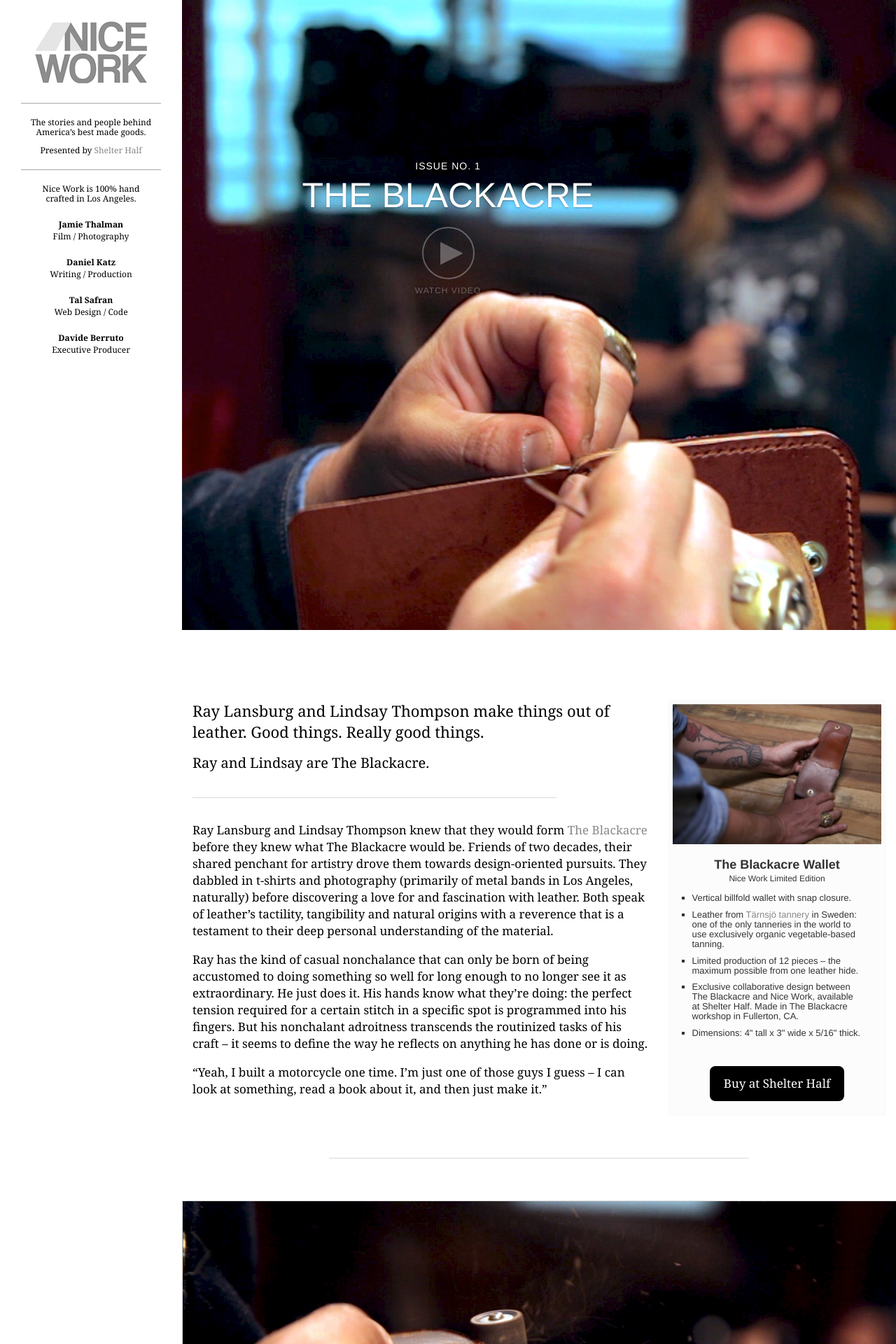
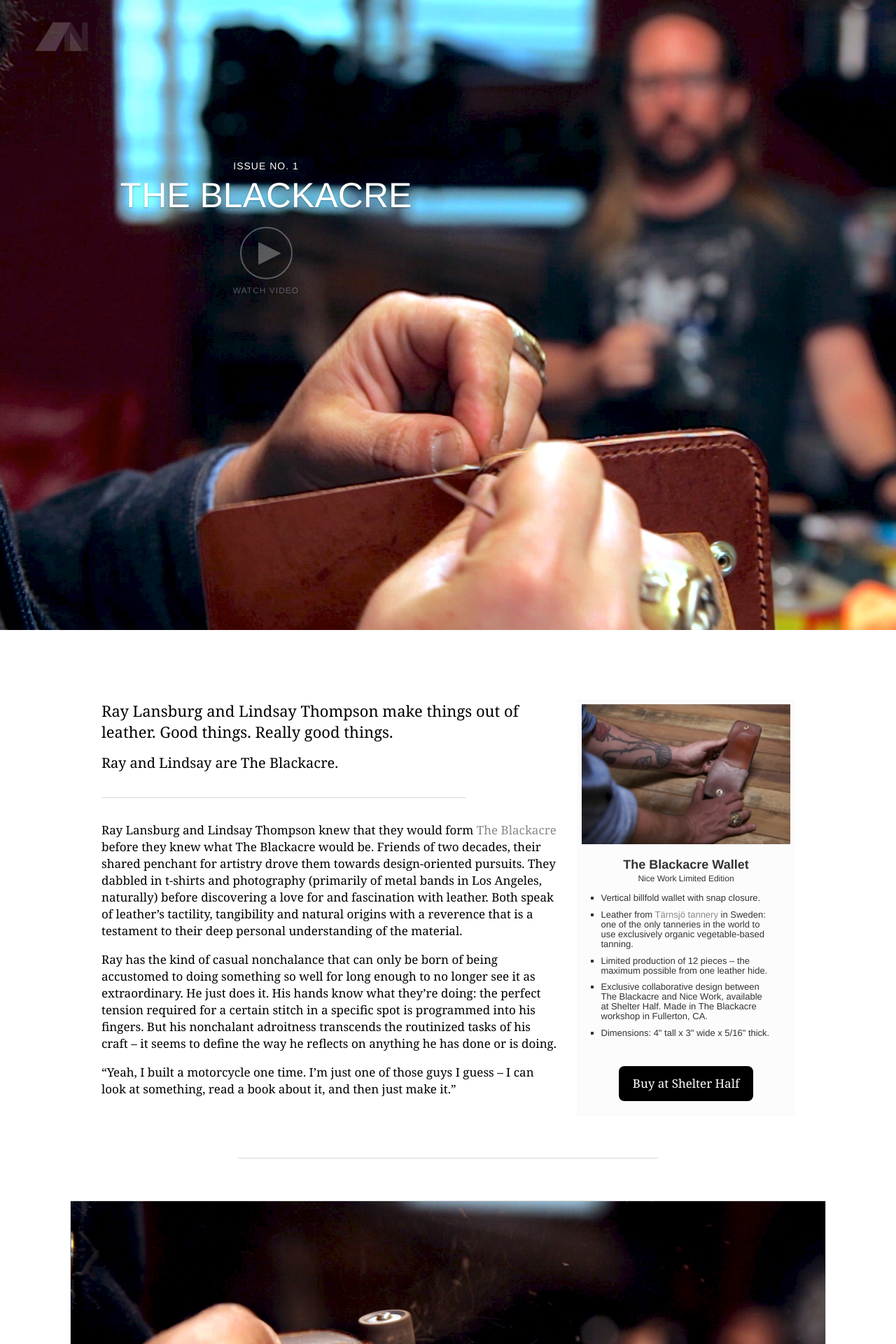
Before and after one commit to nice-work/nice-work.github.io, a Jekyll site: the page built from index.html, in a window 1280 px wide. Shown: the top 1920 px of the page at 70% size. Built offline with Jekyll 4.4.1, drawn with Linux system fonts in a browser that asks for light colours; Markdown is read by kramdown in place of the engine named in the settings.

Commit message:
Close menu again.

```diff
--- a/_layouts/default.html
+++ b/_layouts/default.html
@@ -16,7 +16,7 @@
   <link rel="stylesheet" href="/assets/css/style.css" />
 </head>
 
-<body class="show-menu">
+<body>
   <div class="menu">
     <div class="menu-collapsed">
       <img class="menu-toggle" src="/assets/images/logo-collapsed.png" />
```
